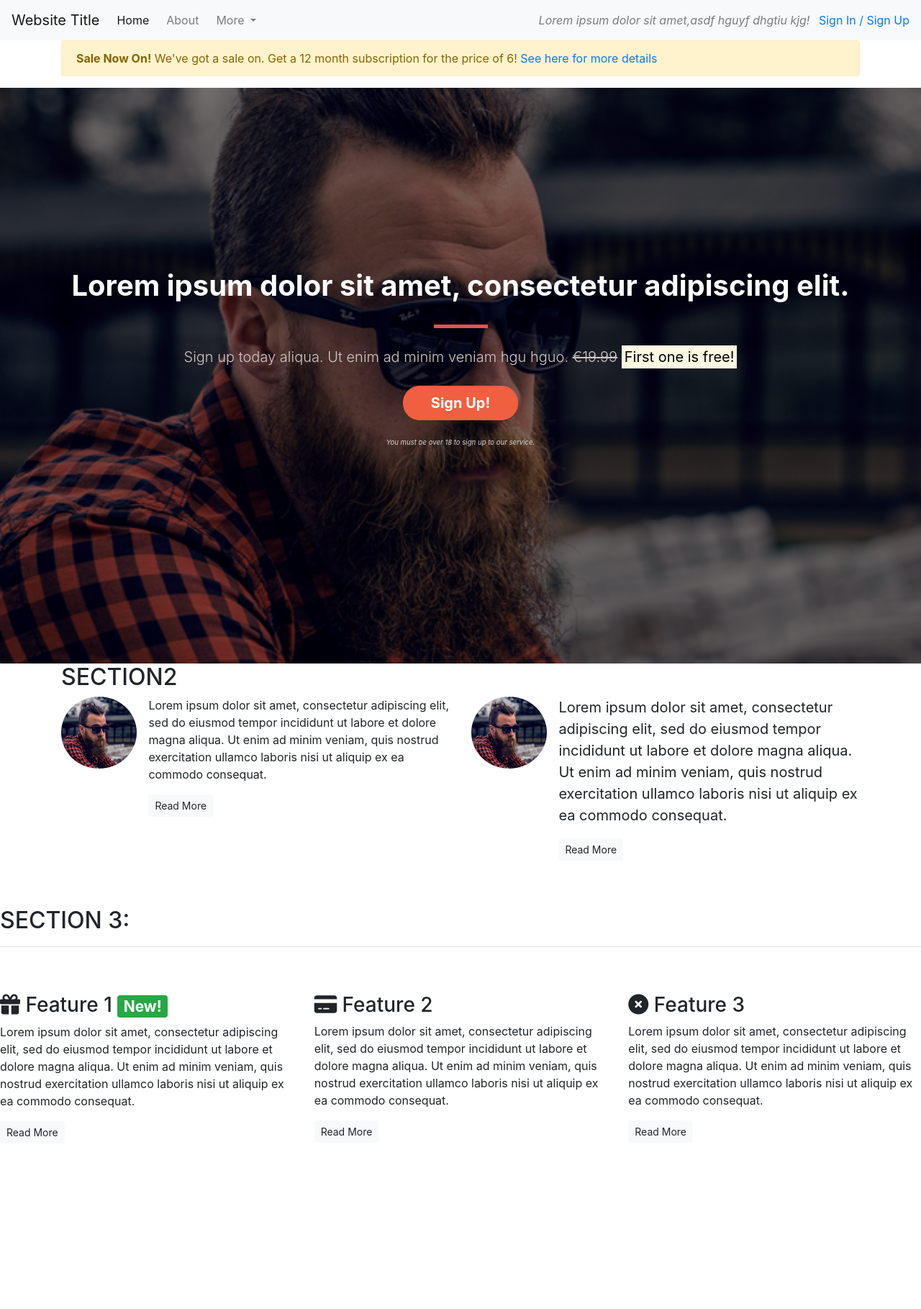
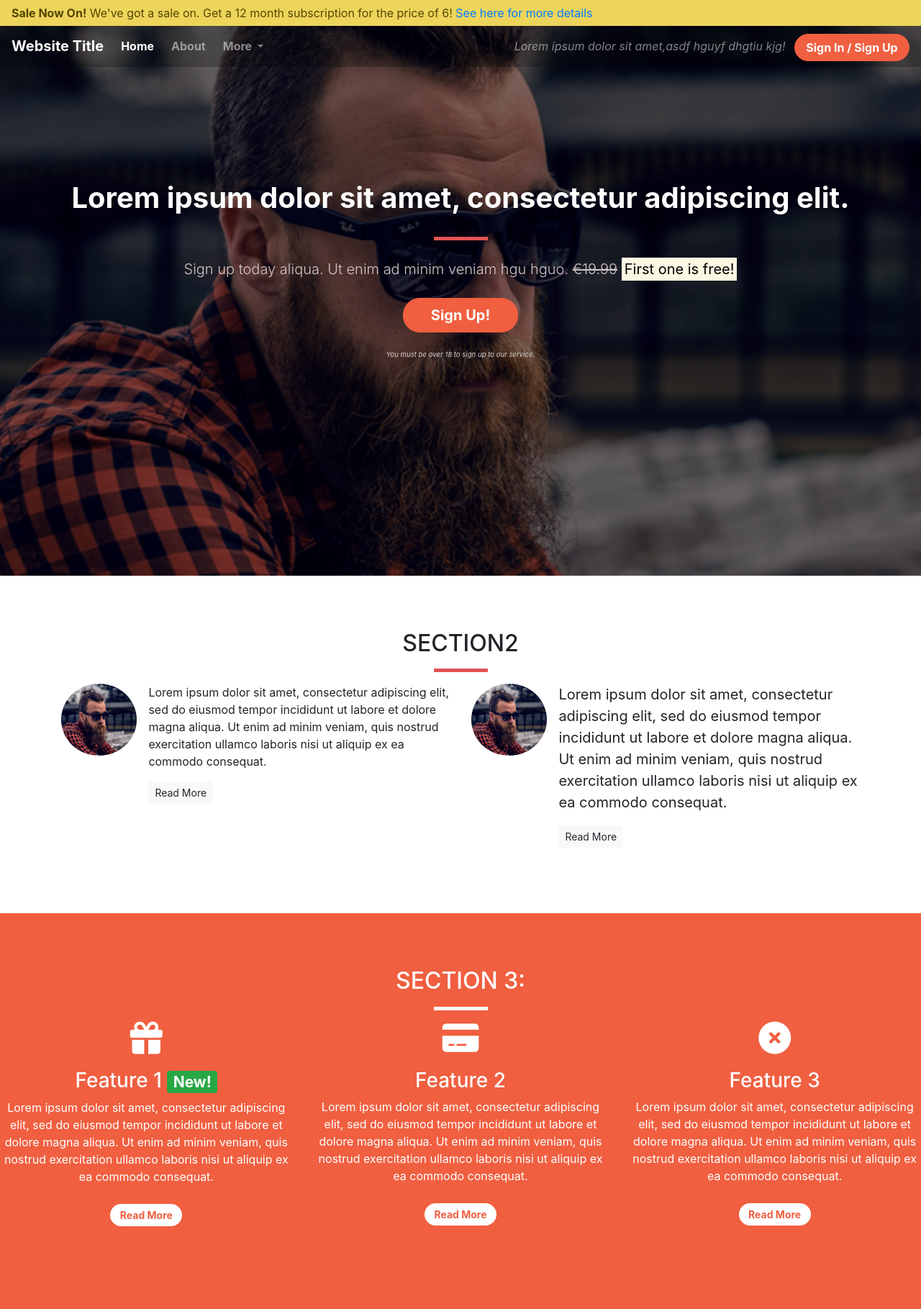
Before and after one commit to AlaYousef/boostrap2, a plain HTML site: page index.html in a window 1280 px wide. Shown: the whole page at 72% size. Before the commit the page ends 1605 px from the top, so only its background shows below. Drawn offline with nearby package versions, Linux system fonts and the light colour scheme.

Commit message:
styling--

```diff
--- a/css/style.css
+++ b/css/style.css
@@ -1,4 +1,64 @@
 .alert-container {}
+
+.alert-container .col-12 {
+    padding-left: 0;
+    padding-right: 0;
+}
+
+.site-wide-alert {
+    color: #544600;
+    background-color: #edd55b;
+    border-color: #edd55b;
+    padding: 5px 15px;
+    margin-bottom: 0;
+    border: 1px solid transparent;
+    border-radius: 0;
+}
+
+/* Page Headers */
+
+.page-header {
+    margin-bottom: 0;
+    border-bottom: 0;
+    text-align: center;
+}
+
+.page-header h2 {
+    margin-top: 0;
+}
+.quotes .page-header {
+    margin-bottom: 25px;
+}
+
+/* Navbar */
+.navalert-container {
+    position: absolute;
+    top: 0;
+    left: 0;
+    z-index: 1;
+    padding-left: 0;
+    padding-right: 0;
+
+}
+
+.navbar {
+    margin-bottom: 0;
+    width: 100%;
+    background-color: rgba(0, 0, 0, .25);
+    border: 0;
+}
+
+.navbar .navbar-toggler {
+    border: 0;
+}
+
+.navbar .navbar-brand {
+    font-weight: bold;
+}
+
+.navbar .navbar-nav a {
+    font-weight: bold;
+}
 
 .callout-container {
     height: 100vh;
@@ -25,11 +85,29 @@
     background-color: rgba(0, 0, 0, 0.5);
 }
 
+/* Containers */
+
+.container-wrapper {}
+
+.container-wrapper--red {
+    background-color: #f05f40;
+    color: white;
+}
+
+.content-container {
+    padding-top: 75px;
+    padding-bottom: 75px;
+}
+
 .block-divider {
     width: 75px;
     height: 5px;
     border: 0;
     background-color: rgb(226, 84, 84);
+}
+
+.block-divider--white {
+    background-color: white;
 }
 
 .jumbotron h1 {
@@ -78,3 +156,27 @@
 .quotes-container {}
 
 .feature-container {}
+
+/* Quotes */
+
+
+.feature {
+    text-align: center;
+    margin-bottom: 40px;
+}
+
+.feature i {
+    margin-bottom: 20px;
+    font-size: 45px;
+    line-height: 45px;
+}
+
+.feature .btn {
+    background-color: white;
+    border-color: white;
+    border-radius: 15px;
+    min-width: 100px;
+    font-weight: bold;
+    margin-top: 10px;
+    color: #f05f40;
+}
--- a/index.html
+++ b/index.html
@@ -13,7 +13,21 @@
 </head>
 
 <body>
-    <nav class="navbar navbar-light bg-light navbar-expand-sm">
+    <div class="container-fluid navalert-container">
+        <div class="container-fluid alert-container">
+            <div class="row d-none d-sm-block">
+                <div class="col-12">
+                    <div class=" site-wide-alert alert alert-warning">
+                        <strong>Sale Now On!</strong> We've got a sale on. Get a 12 month subscription for the price of
+                        6!
+                        <a href="">See here for more details</a>
+                    </div>
+                </div>
+            </div>
+        </div>
+
+
+        <nav class="navbar navbar-dark navbar-expand-sm">
             <a href="/" class="navbar-brand">Website Title</a>
             <button class="navbar-toggler ml-auto" type="button" data-toggle="collapse" data-target="#navbarNavDropdown"
                 aria-controls="navbarNavDropdown" aria-expanded="false" aria-label="Toggle navigation">
@@ -35,7 +49,8 @@
                             <a class="dropdown-item" href="#">American</a>
                         </div>
                     </li>
-                <li class="nav-item mr-2 d-block d-sm-none"><a href="/login" class="nav-link">Sign In / Sign Up</a></li>
+                    <li class="nav-item mr-2 d-block d-sm-none"><a href="/login" class="nav-link">Sign In / Sign Up</a>
+                    </li>
                     <!--displaye on mobile only-->
 
                 </ul>
@@ -44,18 +59,9 @@
             <div class="d-none d-md-block">
                 <!--displayed on medium size and more-->
                 <p class="navbar-text my-auto mr-2"><i>Lorem ipsum dolor sit amet,asdf hguyf dhgtiu kjg!</i></p>
-            <a href="/login">Sign In / Sign Up</a>
+                <a href="/login" class="btn btn--cta btn--red">Sign In / Sign Up</a>
             </div>
         </nav>
-    <div class="container alert-container">
-        <div class="row d-none d-sm-block">
-            <div class="col-12">
-                <div class="alert alert-warning">
-                    <strong>Sale Now On!</strong> We've got a sale on. Get a 12 month subscription for the price of 6!
-                    <a href="">See here for more details</a>
-                </div>
-            </div>
-        </div>
     </div>
 
     <div class="container-fluid callout-container">
@@ -82,11 +88,13 @@
 
 
     <!--section 2-->
-    <div class="container quotes-container">
+    <div class="container-">
+        <div class="container quotes-container content-container">
             <section>
                 <div class="row">
-                <div class="col-12">
+                    <div class="col-12 page-header">
                         <h2 class="text-uppercase">section2</h2>
+                        <hr class="block-divider">
                     </div>
                 </div>
                 <div class="row">
@@ -139,26 +147,30 @@
                 </div>
             </section>
         </div>
+    </div>
 
 
     <!--section 3-->
-    <div class="feature-container">
+    <div class="container-wrapper container-wrapper--red">
+        <div class="feature-container content-container">
             <section>
                 <div class="row">
-                <div class="col-12 my-5">
+                    <div class="col-12 page-header">
                         <h2 class="text-uppercase">Section 3:</h2>
-                    <hr />
+                        <hr class="block-divider block-divider--white">
                     </div>
                 </div>
                 <div class="row">
                     <div class="col-12 col-md-6 col-lg-4">
                         <div class="feature">
-                        <h3><i class="fas fa-gift d-none d-sm-inline"></i> Feature 1 <span
+                            <h3><i class="fas fa-gift d-none d-sm-block"></i> Feature 1 <span
                                     class="badge badge-success">New!</span>
                             </h3>
-                        <p>Lorem ipsum dolor sit amet, consectetur adipiscing elit, sed do eiusmod tempor incididunt ut
+                            <p>Lorem ipsum dolor sit amet, consectetur adipiscing elit, sed do eiusmod tempor incididunt
+                                ut
                                 labore et
-                            dolore magna aliqua. Ut enim ad minim veniam, quis nostrud exercitation ullamco laboris nisi
+                                dolore magna aliqua. Ut enim ad minim veniam, quis nostrud exercitation ullamco laboris
+                                nisi
                                 ut aliquip
                                 ex ea commodo consequat.</p>
                             <p><a class="btn btn-sm btn-light" href="">Read More</a></p>
@@ -167,8 +179,9 @@
 
                     <div class="col-12 col-md-6 col-lg-4">
                         <div class="feature">
-                        <h3><i class="fas fa-credit-card d-none d-sm-inline"></i> Feature 2</h3>
-                        <p>Lorem ipsum dolor sit amet, consectetur adipiscing elit, sed do eiusmod tempor incididunt ut
+                            <h3><i class="fas fa-credit-card d-none d-sm-block"></i> Feature 2</h3>
+                            <p>Lorem ipsum dolor sit amet, consectetur adipiscing elit, sed do eiusmod tempor incididunt
+                                ut
                                 labore et dolore
                                 magna aliqua. Ut enim ad minim veniam, quis nostrud exercitation ullamco laboris nisi ut
                                 aliquip ex ea
@@ -179,8 +192,9 @@
 
                     <div class="col-12 d-md-none d-lg-block col-lg-4">
                         <div class="feature">
-                        <h3><i class="fas fa-times-circle d-none d-sm-inline"></i> Feature 3</h3>
-                        <p>Lorem ipsum dolor sit amet, consectetur adipiscing elit, sed do eiusmod tempor incididunt ut
+                            <h3><i class="fas fa-times-circle d-none d-sm-block"></i> Feature 3</h3>
+                            <p>Lorem ipsum dolor sit amet, consectetur adipiscing elit, sed do eiusmod tempor incididunt
+                                ut
                                 labore et dolore
                                 magna aliqua. Ut enim ad minim veniam, quis nostrud exercitation ullamco laboris nisi ut
                                 aliquip ex ea
@@ -191,7 +205,7 @@
                 </div>
             </section>
         </div>
-
+    </div>
 
 
     <div class="modal" tabindex="-1" role="dialog" id="signUpModal">
```
Also changed, not shown: .theia/launch.json (added). Lines whose indentation alone changed are shown as unchanged.
